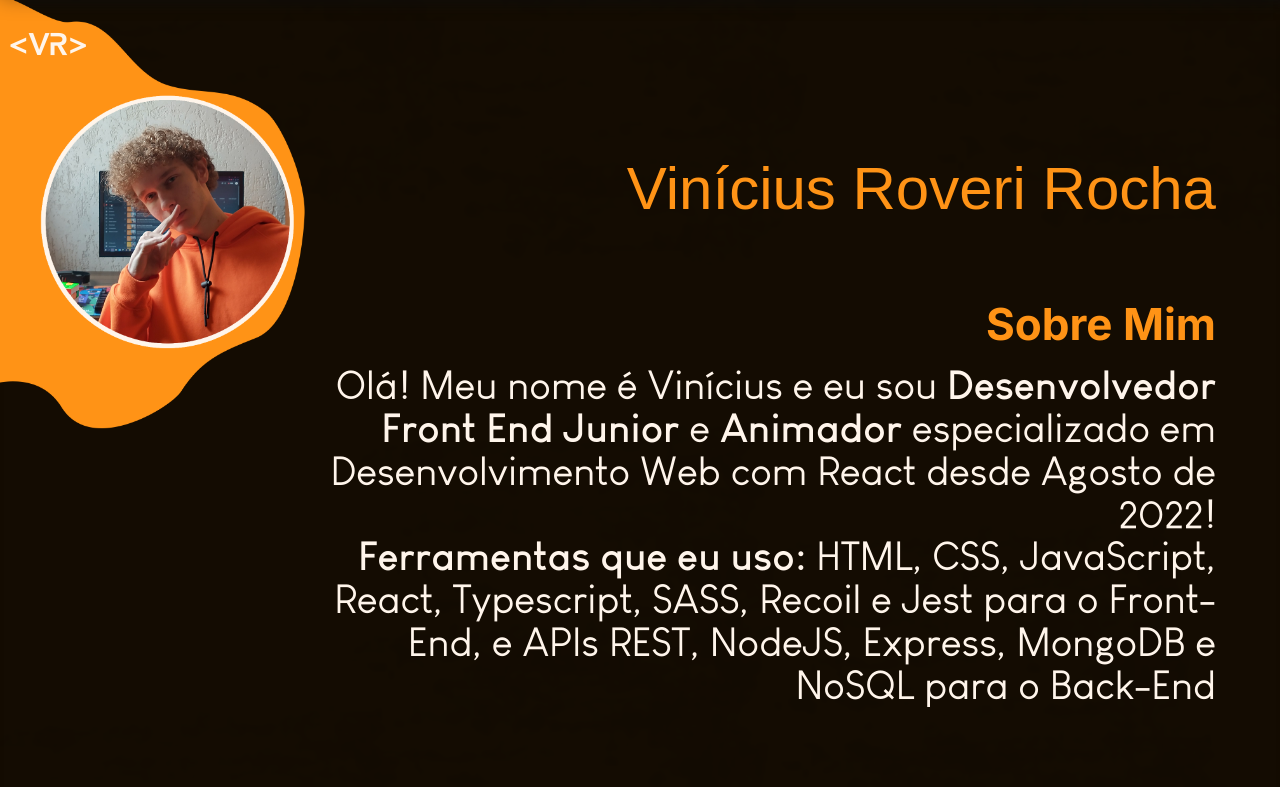
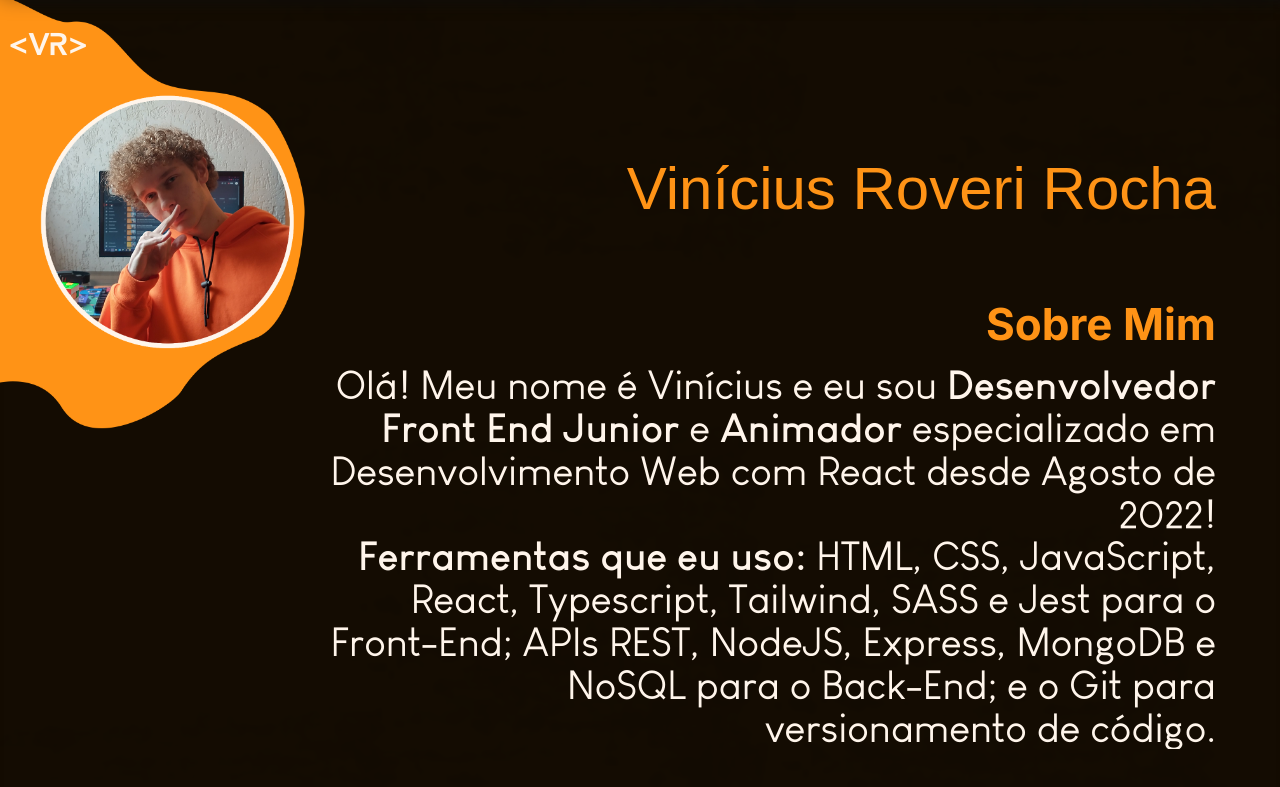
Before and after one commit to ViniRoveri/PortfolioViniRoveri, a plain HTML site: page index.html in a window 1280 px wide. Shown: the part 143-930 px from the top of the page. Drawn offline with Linux system fonts and the light colour scheme; a web font is replaced by a local one.

Commit message:
Minor tools fix

```diff
--- a/index.html
+++ b/index.html
@@ -31,9 +31,7 @@
             <h1 class="nome">Vinícius Roveri Rocha</h1>
             <h2 class="sobre-titulo titulo">Sobre Mim</h2>
             <p class="sobre-texto texto">Olá! Meu nome é Vinícius e eu sou <b class="destaque">Desenvolvedor Front End Junior</b> e <b class="destaque">Animador</b> especializado em Desenvolvimento Web com React desde Agosto de 2022!<br/>
-            <b class="destaque">Ferramentas que eu uso:</b> HTML, CSS,
-            JavaScript, React, Typescript, SASS, Recoil e Jest para o Front-End, e APIs REST, NodeJS, Express, MongoDB e
-            NoSQL para o Back-End</p>
+            <b class="destaque">Ferramentas que eu uso:</b> HTML, CSS, JavaScript, React, Typescript, Tailwind, SASS e Jest para o Front-End; APIs REST, NodeJS, Express, MongoDB e NoSQL para o Back-End; e o Git para versionamento de código.</p>
         </section>
 
         <section id="projetos1">
```
